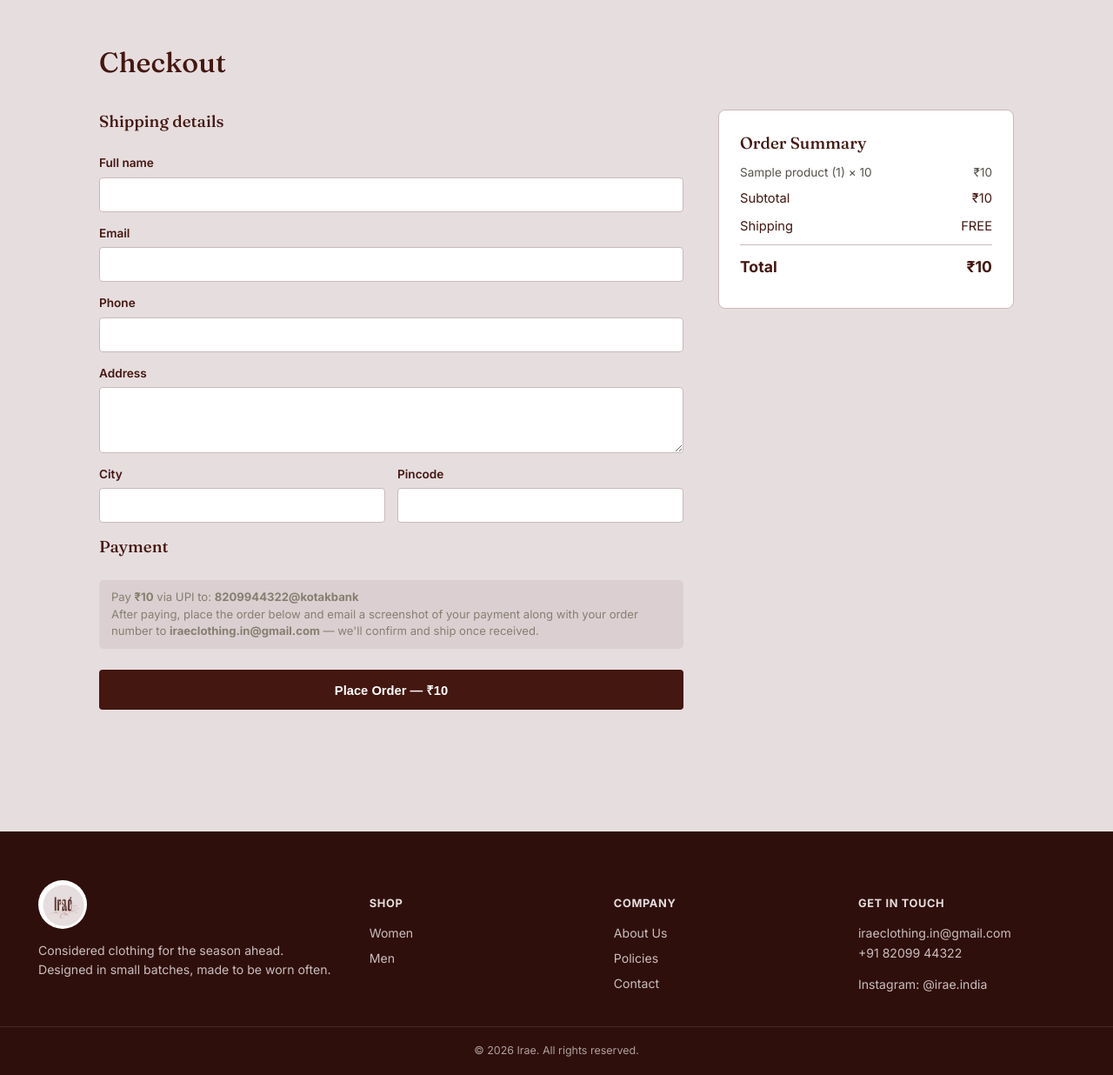
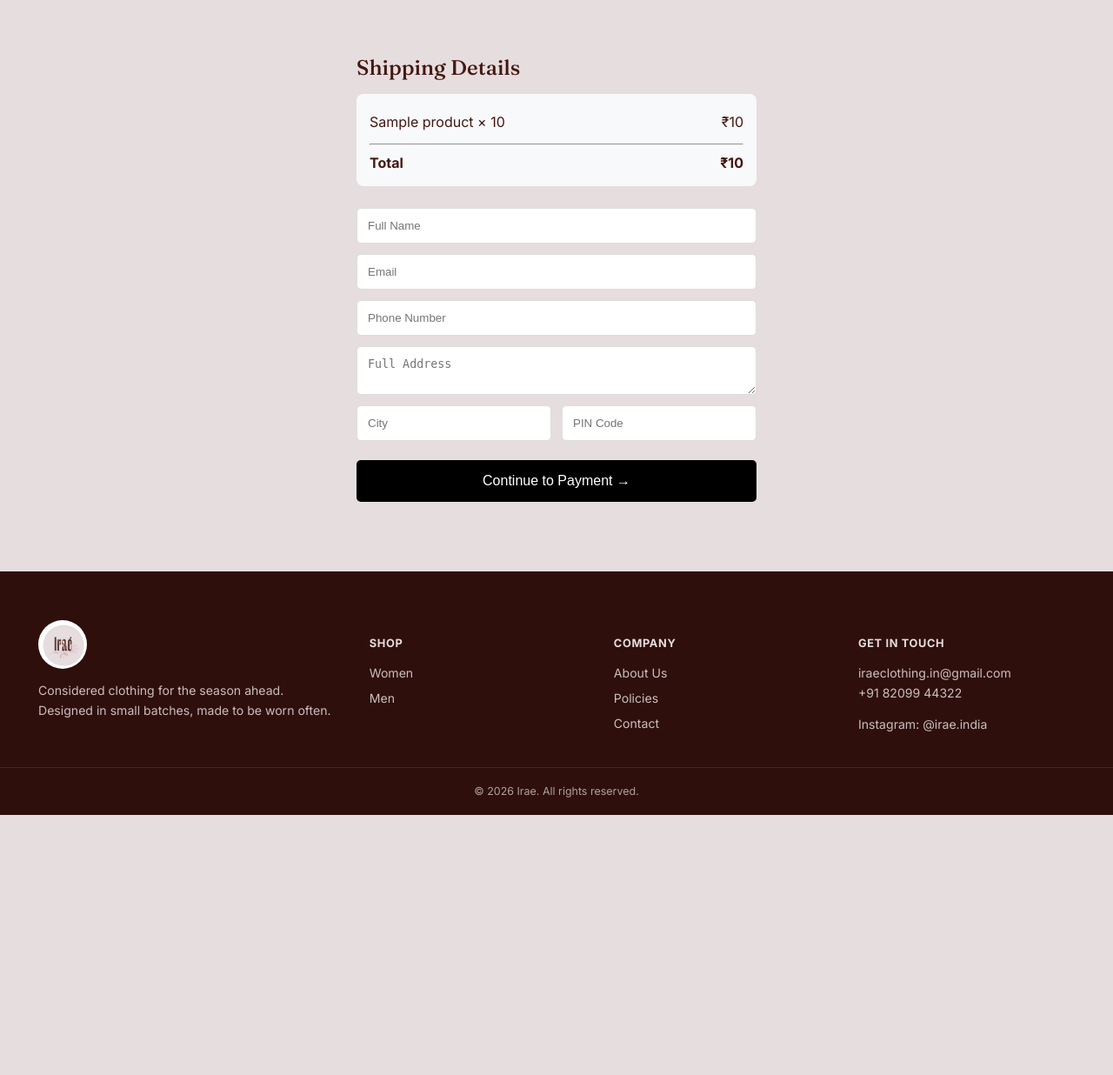
Before and after one commit to rhythm5-dev/CLOTHING-SITE, a Python web app: template templates/checkout.html in a window 1280 px wide. Shown: the part 115-1351 px from the top of the page at 87% size. After the commit the page ends 1052 px from the top, so only its background shows below. Run offline with Jinja, Linux system fonts and the light colour scheme; the template is opened without the code that fills it: most values are stand-ins (such as "Sample title", 1, 10 or a date in 2020).

Commit message:
Refactor checkout page layout and title
Updated the title to use 'IRAE' instead of 'Irae'. Enhanced the layout of the checkout page by adding a styled shipping details section and improving the form structure.

```diff
--- a/templates/checkout.html
+++ b/templates/checkout.html
@@ -1,45 +1,47 @@
 {% extends "base.html" %}
-{% block title %}Checkout — Irae{% endblock %}
+{% block title %}Checkout — IRAE{% endblock %}
 {% block content %}
 
-<div class="checkout-page">
-  <h1>Checkout</h1>
-  <div class="checkout-layout">
-    <form method="post" class="checkout-form">
-      <h3>Shipping details</h3>
-      <label>Full name<input type="text" name="name" required></label>
-      <label>Email<input type="email" name="email" required></label>
-      <label>Phone<input type="tel" name="phone" required></label>
-      <label>Address<textarea name="address" rows="3" required></textarea></label>
-      <div class="form-row">
-        <label>City<input type="text" name="city" required></label>
-        <label>Pincode<input type="text" name="pincode" required></label>
-      </div>
+<div style="max-width: 500px; margin: 40px auto; padding: 20px;">
+  <h2>Shipping Details</h2>
 
-      <h3>Payment</h3>
-      <input type="hidden" name="payment_method" value="UPI">
-      <div class="note">
-        Pay <strong>₹{{ grand_total }}</strong> via UPI to: <strong>8209944322@kotakbank</strong><br>
-        After paying, place the order below and email a screenshot of your payment along with your
-        order number to <strong>iraeclothing.in@gmail.com</strong> — we'll confirm and ship once received.
-      </div>
-
-      <button type="submit" class="btn btn-primary btn-block">Place Order — ₹{{ grand_total }}</button>
-    </form>
-
-    <div class="cart-summary">
-      <h3>Order Summary</h3>
-      {% for d in details %}
-      <div class="summary-line-item">
-        <span>{{ d.product.name }} ({{ d.size }}) × {{ d.qty }}</span>
-        <span>₹{{ d.line_total }}</span>
-      </div>
-      {% endfor %}
-      <div class="summary-row"><span>Subtotal</span><span>₹{{ total }}</span></div>
-      <div class="summary-row"><span>Shipping</span><span>{{ '₹' ~ shipping if shipping else 'FREE' }}</span></div>
-      <div class="summary-row summary-total"><span>Total</span><span>₹{{ grand_total }}</span></div>
+  <!-- Cart Summary -->
+  <div style="background: #f8f9fa; padding: 15px; border-radius: 8px; margin-bottom: 25px;">
+    {% for item in details %}
+    <div style="display: flex; justify-content: space-between; padding: 5px 0;">
+      <span>{{ item.product.name }} × {{ item.qty }}</span>
+      <span>₹{{ item.line_total }}</span>
+    </div>
+    {% endfor %}
+    <hr>
+    <div style="display: flex; justify-content: space-between; font-weight: bold;">
+      <span>Total</span>
+      <span>₹{{ grand_total }}</span>
     </div>
   </div>
+
+  <form method="POST">
+    <div style="display: grid; gap: 12px;">
+      <input type="text" name="name" placeholder="Full Name" required
+             style="padding: 12px; border: 1px solid #ddd; border-radius: 5px;">
+      <input type="email" name="email" placeholder="Email" required
+             style="padding: 12px; border: 1px solid #ddd; border-radius: 5px;">
+      <input type="tel" name="phone" placeholder="Phone Number" required
+             style="padding: 12px; border: 1px solid #ddd; border-radius: 5px;">
+      <textarea name="address" placeholder="Full Address" required
+                style="padding: 12px; border: 1px solid #ddd; border-radius: 5px;"></textarea>
+      <div style="display: grid; grid-template-columns: 1fr 1fr; gap: 12px;">
+        <input type="text" name="city" placeholder="City" required
+               style="padding: 12px; border: 1px solid #ddd; border-radius: 5px;">
+        <input type="text" name="pincode" placeholder="PIN Code" required
+               style="padding: 12px; border: 1px solid #ddd; border-radius: 5px;">
+      </div>
+      <button type="submit" style="background: #000; color: white; padding: 15px;
+               border: none; border-radius: 5px; font-size: 16px; cursor: pointer; margin-top: 10px;">
+        Continue to Payment →
+      </button>
+    </div>
+  </form>
 </div>
 
 {% endblock %}
```
